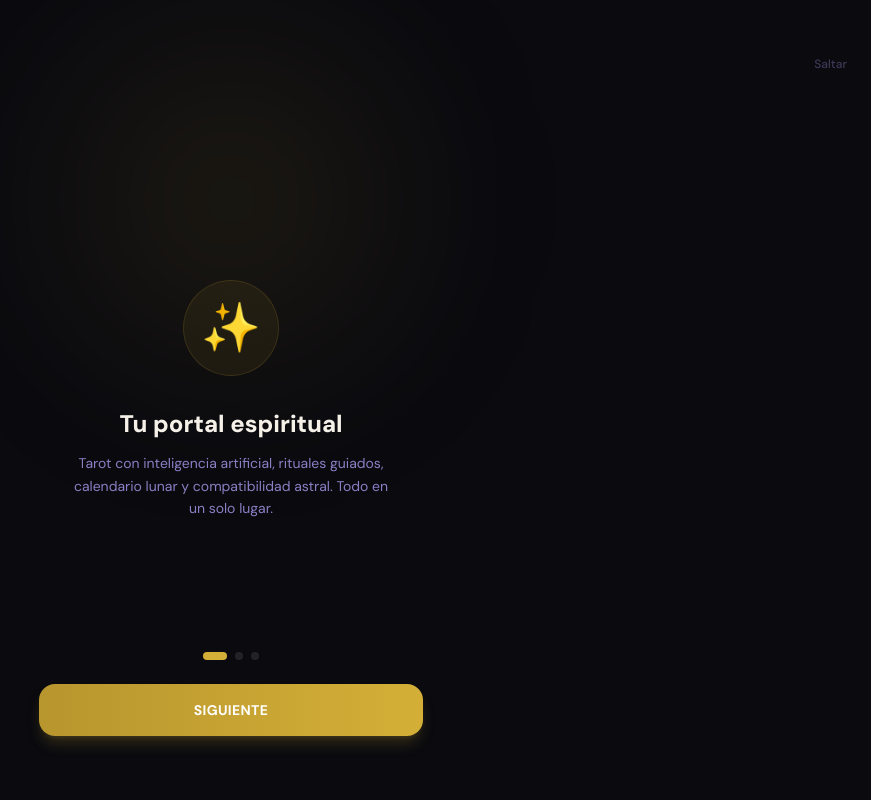
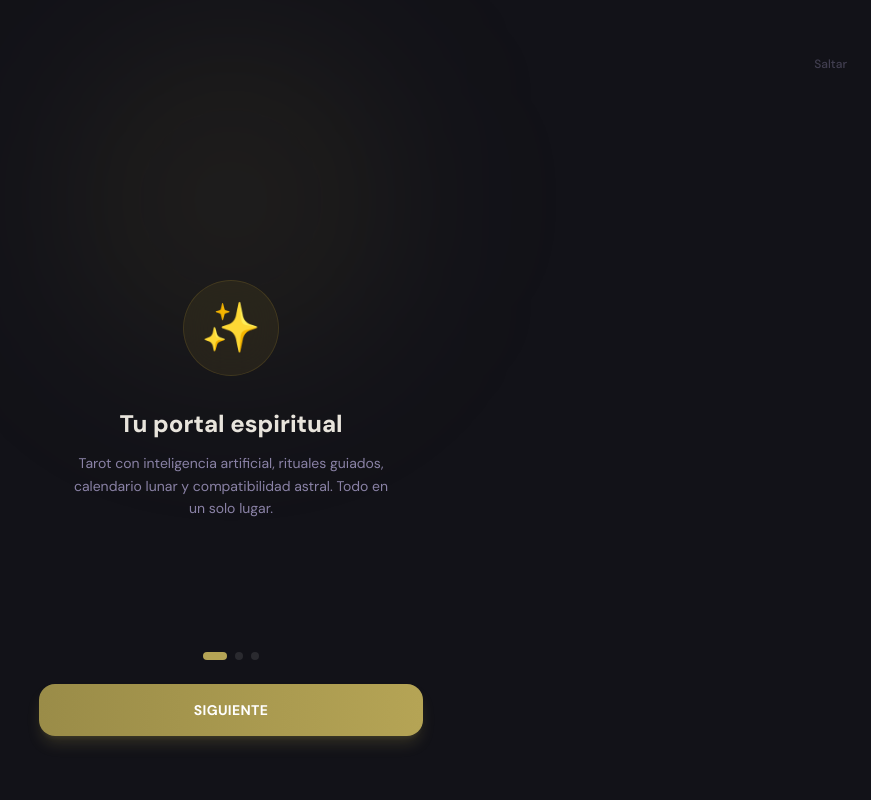
Before and after one commit to Victoryus30/mysticcraft, a Next.js app: page / in a window 1280 px wide. Shown: the top 800 px of the page, without its empty margins (409-1280 px from the left). Built offline with nearby package versions, Linux system fonts and the light colour scheme; no server answers; what @worldcoin/minikit-js would draw is missing.

Commit message:
fix: scroll in World App + softer color palette

```diff
--- a/app/globals.css
+++ b/app/globals.css
@@ -4,21 +4,21 @@
 
 :root {
   --font-dm-sans: "DM Sans", system-ui, sans-serif;
-  --brand-500: #D4AF37;
-  --brand-600: #B8962E;
-  --brand-400: #E8C84A;
-  --mystic-500: #7C3AED;
-  --mystic-400: #A855F7;
+  --brand-500: #B5A455;
+  --brand-600: #9A8C48;
+  --brand-400: #C9B86A;
+  --mystic-500: #7058B3;
+  --mystic-400: #9478CC;
 }
 
 body {
-  background-color: #0a0a0f;
+  background-color: #121218;
   background-image:
-    radial-gradient(ellipse at 20% 0%, rgba(212, 175, 55, 0.08) 0%, transparent 50%),
-    radial-gradient(ellipse at 80% 100%, rgba(124, 58, 237, 0.06) 0%, transparent 50%),
-    radial-gradient(ellipse at 50% 50%, rgba(76, 29, 149, 0.04) 0%, transparent 70%);
+    radial-gradient(ellipse at 20% 0%, rgba(181, 164, 85, 0.05) 0%, transparent 50%),
+    radial-gradient(ellipse at 80% 100%, rgba(112, 88, 179, 0.04) 0%, transparent 50%),
+    radial-gradient(ellipse at 50% 50%, rgba(61, 45, 112, 0.03) 0%, transparent 70%);
   background-attachment: fixed;
-  color: #F5F0E8;
+  color: #E8E4DC;
   -webkit-font-smoothing: antialiased;
   -moz-osx-font-smoothing: grayscale;
   overscroll-behavior: none;
--- a/app/layout.tsx
+++ b/app/layout.tsx
@@ -35,7 +35,7 @@ export default function RootLayout({
     <html lang="es" className={dmSans.variable}>
       <MiniKitProvider>
         <UserProvider>
-          <body className="bg-surface-base text-content-primary font-sans antialiased">
+          <body className="bg-surface-base text-content-primary font-sans antialiased h-screen overflow-y-auto overflow-x-hidden">
             <Onboarding />
             {children}
             <BottomNav />
--- a/tailwind.config.js
+++ b/tailwind.config.js
@@ -8,34 +8,34 @@ module.exports = {
       },
       colors: {
         surface: {
-          base: "#0a0a0f",
-          card: "rgba(139, 92, 246, 0.06)",
-          raised: "rgba(212, 175, 55, 0.08)",
-          border: "rgba(212, 175, 55, 0.12)",
+          base: "#121218",
+          card: "rgba(139, 92, 246, 0.04)",
+          raised: "rgba(196, 172, 80, 0.05)",
+          border: "rgba(196, 172, 80, 0.08)",
         },
         brand: {
-          300: "#F5D76E",
-          400: "#E8C84A",
-          500: "#D4AF37",
-          600: "#B8962E",
-          700: "#8B7225",
+          300: "#E0CC82",
+          400: "#C9B86A",
+          500: "#B5A455",
+          600: "#9A8C48",
+          700: "#7A6F3A",
         },
         mystic: {
-          300: "#C084FC",
-          400: "#A855F7",
-          500: "#7C3AED",
-          600: "#6D28D9",
-          700: "#4C1D95",
+          300: "#B09AE0",
+          400: "#9478CC",
+          500: "#7058B3",
+          600: "#5A449E",
+          700: "#3D2D70",
         },
         accent: {
-          lavender: "#C084FC",
-          amber: "#F59E0B",
-          ember: "#EF4444",
+          lavender: "#B09AE0",
+          amber: "#D4922A",
+          ember: "#D45050",
         },
         content: {
-          primary: "#F5F0E8",
-          secondary: "#E8D5B5",
-          muted: "#8B7FC4",
+          primary: "#E8E4DC",
+          secondary: "#CFC3AB",
+          muted: "#8A82A6",
         },
       },
     },
```
